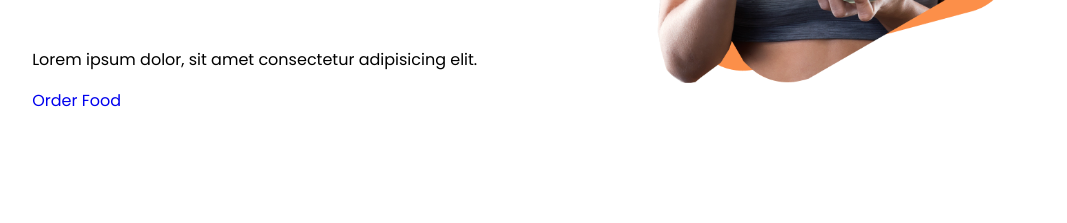
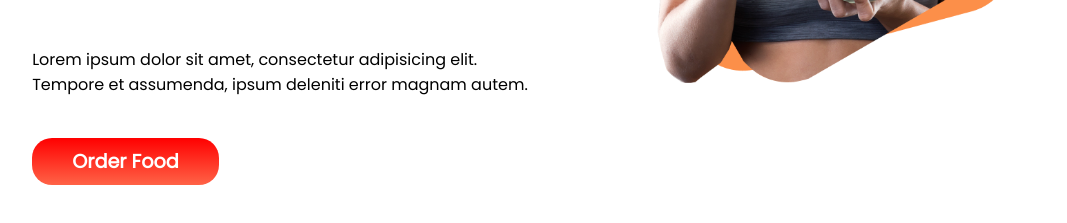
Before and after one commit to Itsaief/Food-Network, a plain HTML site: page index.html in a window 1280 px wide. Shown: the part 421-644 px from the top of the page, without its empty margins (39-1106 px from the left). Drawn offline with Linux system fonts and the light colour scheme.

Commit message:
frist portion done

```diff
--- a/index.html
+++ b/index.html
@@ -15,8 +15,10 @@
     <section class="portion">
         <div class="flexible">
             <h1> <span class="orange-color">Skip</span> The Diet, Just Eat Healthy With Food Network</h1>
-            <p>Lorem ipsum dolor, sit amet consectetur adipisicing elit.</p>
-            <a class="button" href="http://google.com">Order Food</a>
+            <p class="margin">Lorem ipsum dolor sit amet, consectetur adipisicing elit. Tempore et assumenda, ipsum
+                deleniti error
+                magnam autem.</p>
+            <a class="button" href="http://google.com" target="_blank">Order Food</a>
         </div>
 
         <div class="flexible">
--- a/style.css
+++ b/style.css
@@ -21,8 +21,19 @@ h1 {
 
 .flexible img {
     width: 90%;
+    margin-bottom: 100px;
+}
+
+.margin {
+    margin-bottom: 50px;
 }
 
 .button {
     text-decoration: none;
+    background-image: linear-gradient(red, tomato);
+    color: white;
+    font-size: larger;
+    font-weight: 700;
+    padding: 10px 40px;
+    border-radius: 20px;
 }
```
